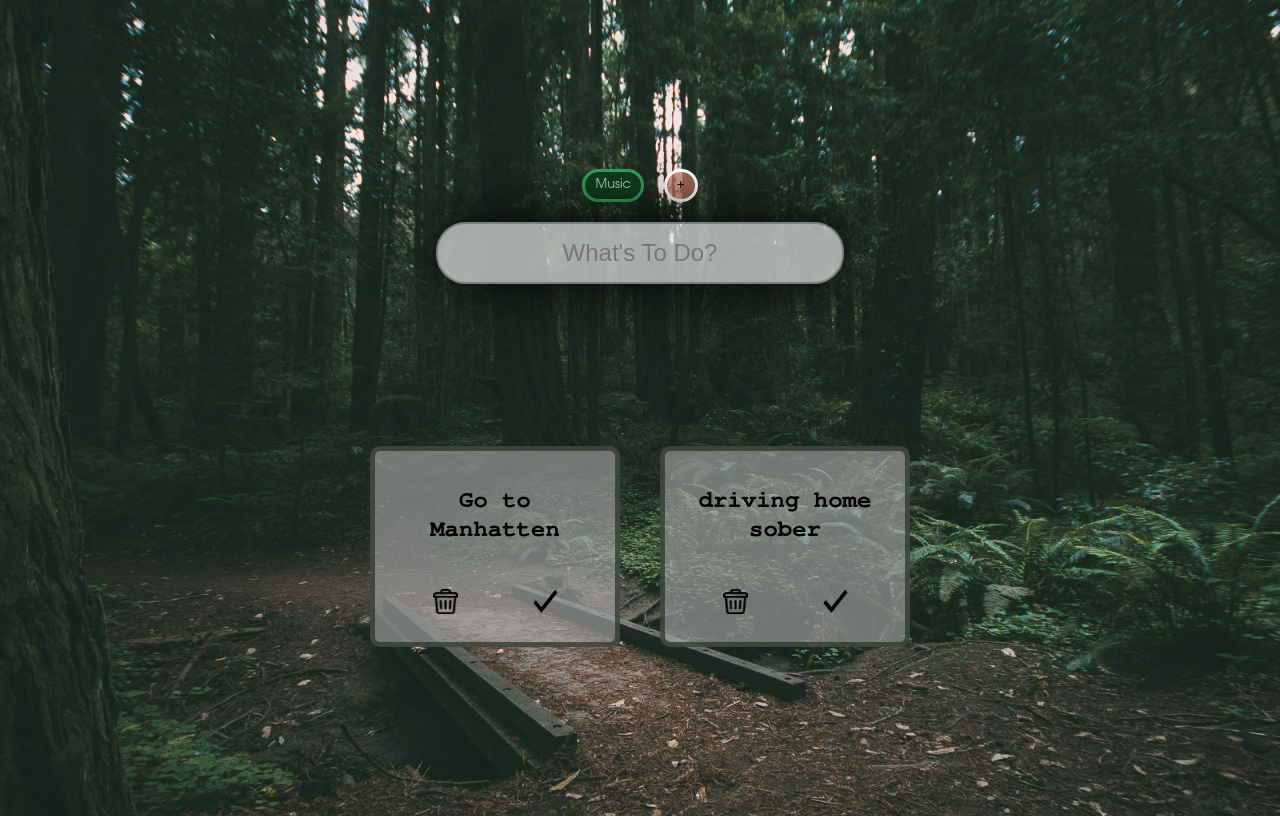
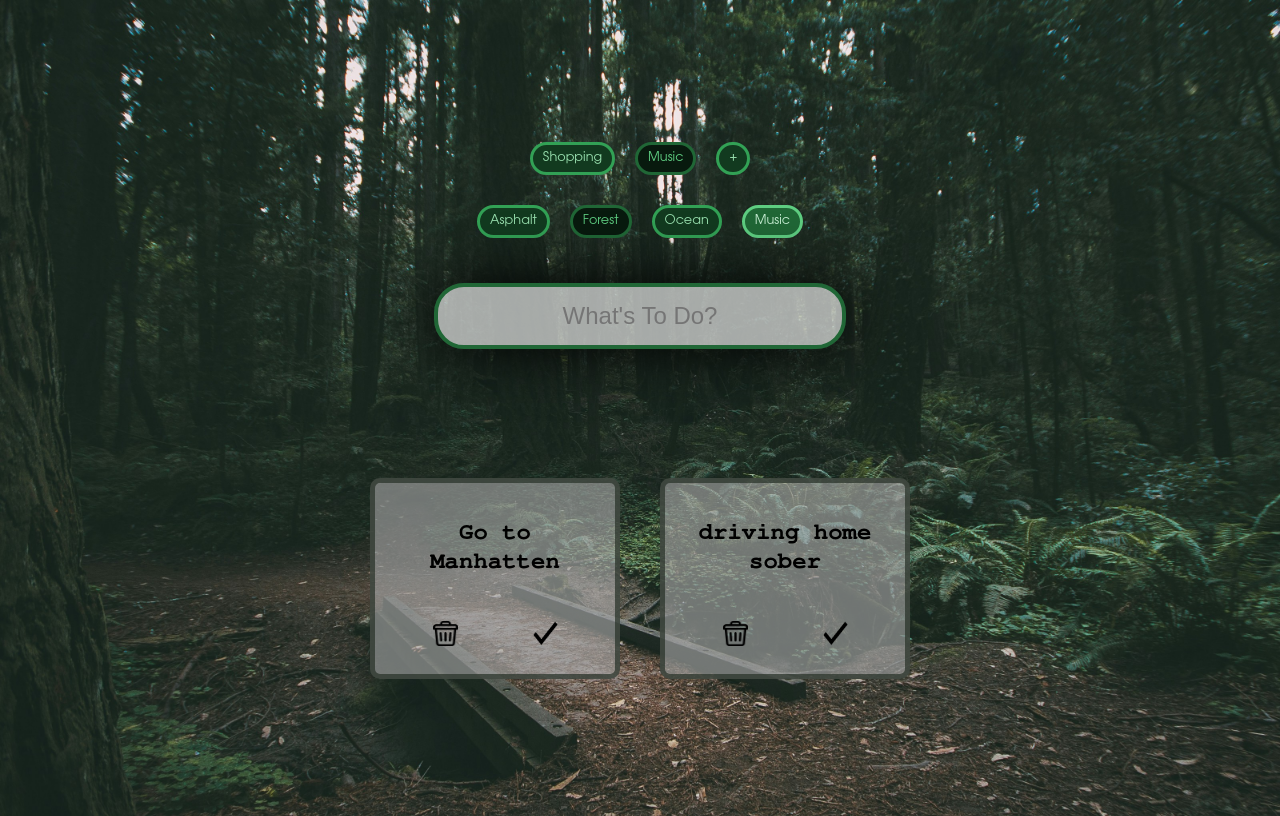
Before and after one commit to emze77/odin-todo-floating, a website built with webpack: page src/template.html in a window 1280 px wide. Built offline with nearby package versions, Linux system fonts and the light colour scheme.

Commit message:
themeColor for add-button and main-input-border

```diff
--- a/src/css/styles.css
+++ b/src/css/styles.css
@@ -65,14 +65,16 @@
   line-height: 3.5rem;
   font-size: 1.5rem;
   width: 400px;
-  border: 2px solid rgb(127, 127, 127);
+  /* border: 2px solid rgb(127, 127, 127); */
+    border: 4px solid var(--seagreen-7);
+
   border-radius: 30px;
   background-color: rgba(229, 229, 229, 0.694);
   box-shadow: 0 0 60px black;
 }
 
 .main-block__project-space {
-  margin: 10px auto;
+  margin: 10px auto 30px auto;
   display: flex;
   flex-direction: row;
   flex-wrap: wrap-reverse;
@@ -87,7 +89,7 @@
   all: unset;
   font-size: 0.8rem;
   padding: 6px 10px;
-  margin: 10px 10px;
+  margin: 15px 10px;
   border-radius: 40px;
   border: 3px solid white;
   background-color: var(--red-accent-trans);
--- a/src/js/input-field.js
+++ b/src/js/input-field.js
@@ -1,9 +1,11 @@
 import { createDomMainInput } from "./dom.js";
 import { handleNewCard } from "./deck.js";
+import { currentTheme } from "./project-space.js";
 
 
 export function renderMainInput() {
   createDomMainInput();
+  themeAdjustmentMainInput();
 
   const mainInput = document.querySelector("#main-block__main-input");
 
@@ -16,3 +18,8 @@
     }
   });
 }
+
+function themeAdjustmentMainInput () {
+  const mainInput = document.querySelector("#main-block__main-input");
+  mainInput.style.borderColor = `var(--${currentTheme}-7)`
+}
--- a/src/js/project-space.js
+++ b/src/js/project-space.js
@@ -62,15 +62,15 @@
   let colorValue = parseInt((BOTTOM_COLOR_VALUE + TOP_COLOR_VALUE) / 2);
 
   const vibrant = (iterator) => {
-    const currentProject = document.querySelector(
-      `#main-block__project-button-${iterator}`
+    const currentProject = document.querySelectorAll(
+      `.main-block__project-button`
     );
 
-    currentProject.style.borderColor = `var(--${currentTheme}-${colorValue})`;
-    currentProject.style.backgroundColor = `var(--${currentTheme}-${
+    currentProject[iterator].style.borderColor = `var(--${currentTheme}-${colorValue})`;
+    currentProject[iterator].style.backgroundColor = `var(--${currentTheme}-${
       colorValue + 2
     })`;
-    currentProject.style.color = `var(--${currentTheme}-${colorValue - 2})`;
+    currentProject[iterator].style.color = `var(--${currentTheme}-${colorValue - 2})`;
 
     if (!reverse) {
       colorValue++;
```
